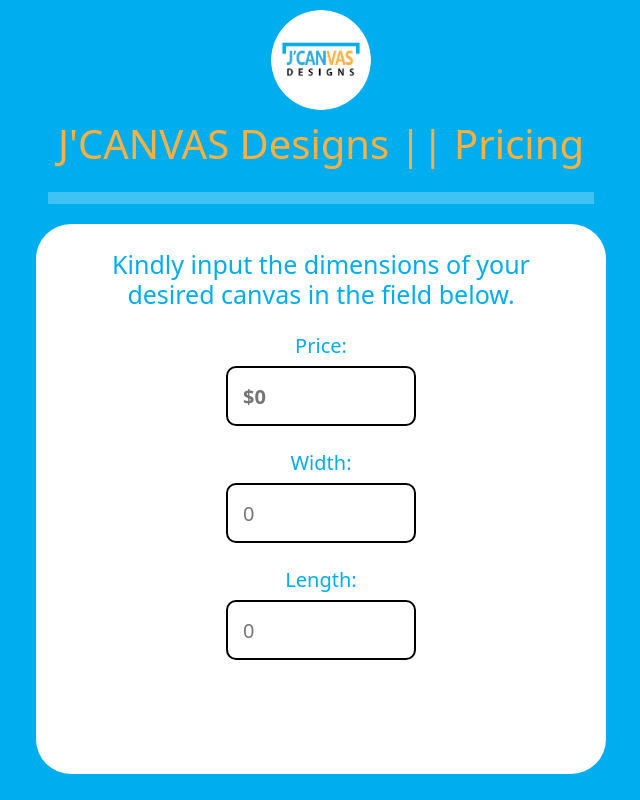
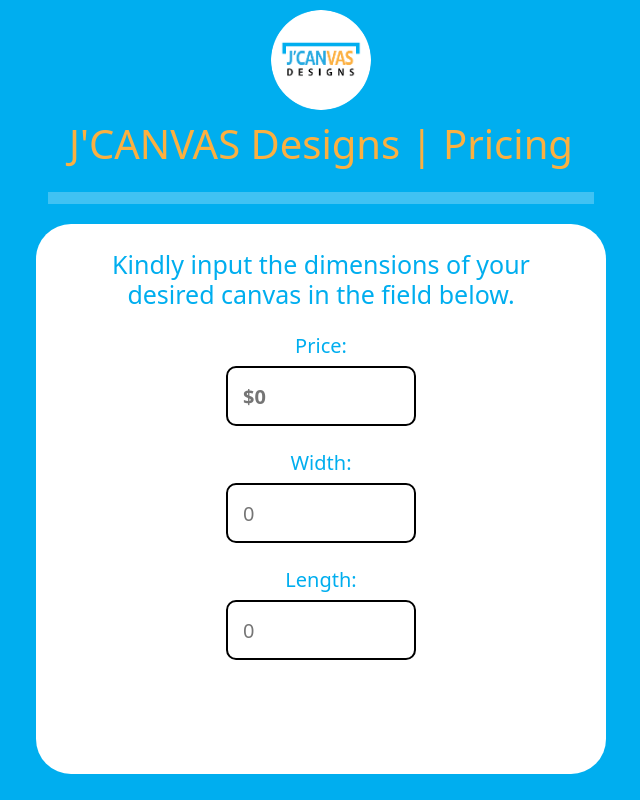
Before and after one commit to Keyeisha/jcanvas_pricing_tool, a plain HTML site: page index.html in a window 1280 px wide. Shown: the whole page, without its empty margins (319-959 px from the left). Drawn offline with nearby package versions, Linux system fonts and the light colour scheme.

Commit message:
removed one of the pipes from heading

```diff
--- a/index.html
+++ b/index.html
@@ -21,7 +21,7 @@
                 </div>
 
                 <div class="row">
-                    <h1 id="company-name">J'CANVAS Designs || Pricing</h1>
+                    <h1 id="company-name">J'CANVAS Designs | Pricing</h1>
                 </div>
 
                 <hr>
@@ -39,6 +39,7 @@
                             placeholder="0">
 
                         <h3>Length:</h3>
+
                         <input type="number" id="length" value="" onkeyup="calculatePrice()" onchange="calculatePrice()"
                             placeholder="0">
 
```
